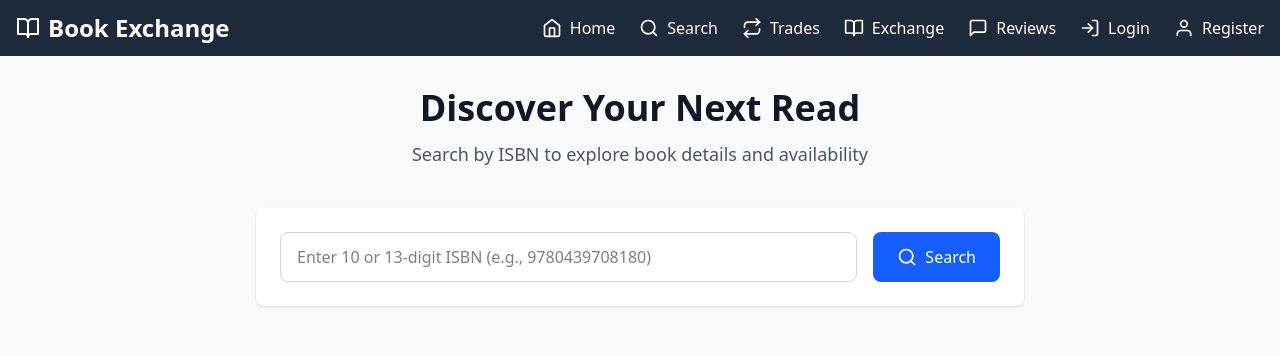
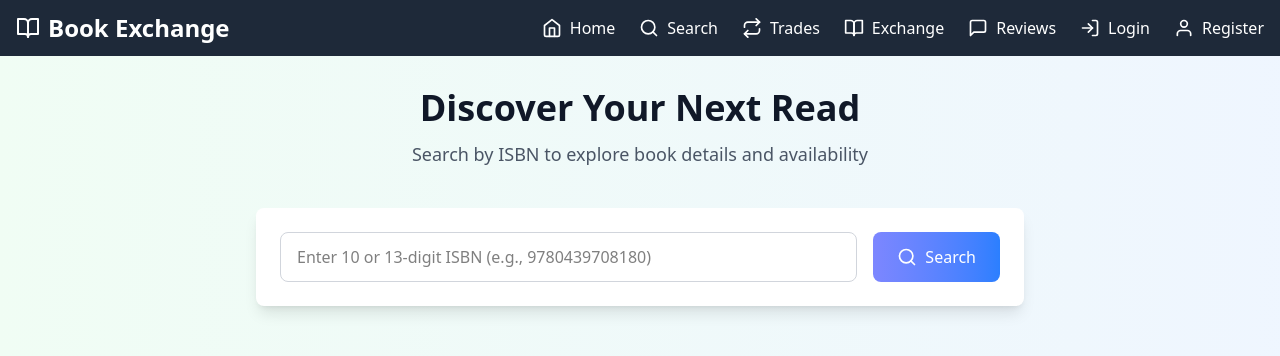
Before and after one commit to ananyathakur025/Book_Store_App, a React (Vite) app in the folder frontend/: page / in a window 1280 px wide. Shown: the top 356 px of the page. Built offline with nearby package versions, Linux system fonts and the light colour scheme; the HTML template or start-up script is replaced by a standard one.

Commit message:
UI redesign

```diff
--- a/frontend/src/pages/BookSearch.jsx
+++ b/frontend/src/pages/BookSearch.jsx
@@ -53,18 +53,14 @@ const BookSearch = () => {
   };
 
   return (
-    <div className="min-h-screen bg-gray-50 py-8 px-4 sm:px-6 lg:px-8">
+    <div className="min-h-screen bg-gradient-to-r from-green-50 to-blue-50 py-8 px-4 sm:px-6 lg:px-8">
       <div className="max-w-3xl mx-auto">
         <div className="text-center mb-10">
-          <h1 className="text-4xl font-bold text-gray-900 mb-3">
-            Discover Your Next Read
-          </h1>
-          <p className="text-lg text-gray-600">
-            Search by ISBN to explore book details and availability
-          </p>
+          <h1 className="text-4xl font-bold text-gray-900 mb-3">Discover Your Next Read</h1>
+          <p className="text-lg text-gray-600">Search by ISBN to explore book details and availability</p>
         </div>
 
-        <div className="bg-white rounded-lg shadow-sm p-6 mb-8">
+        <div className="bg-white rounded-lg shadow-lg p-6 mb-8">
           <div className="flex flex-col sm:flex-row gap-4">
             <div className="flex-1">
               <input
@@ -73,13 +69,13 @@ const BookSearch = () => {
                 onChange={(e) => setQuery(e.target.value.trim())}
                 onKeyDown={handleKeyDown}
                 placeholder="Enter 10 or 13-digit ISBN (e.g., 9780439708180)"
-                className="w-full px-4 py-3 border border-gray-300 rounded-lg focus:ring-2 focus:ring-blue-500 focus:border-blue-500 outline-none transition-all"
+                className="w-full px-4 py-3 border border-gray-300 rounded-lg focus:ring-2 focus:ring-green-400 focus:border-green-400 outline-none transition-all"
               />
             </div>
             <button
               onClick={handleSearch}
               disabled={isLoading}
-              className="bg-blue-600 hover:bg-blue-700 text-white px-6 py-3 rounded-lg font-medium flex items-center justify-center gap-2 transition-colors disabled:opacity-50 disabled:cursor-not-allowed"
+              className="bg-gradient-to-r from-indigo-400 to-blue-500 hover:from-indigo-500 hover:to-blue-600 text-white px-6 py-3 rounded-lg font-medium flex items-center justify-center gap-2 transition-colors disabled:opacity-50 disabled:cursor-not-allowed"
             >
               {isLoading ? (
                 <>
```
